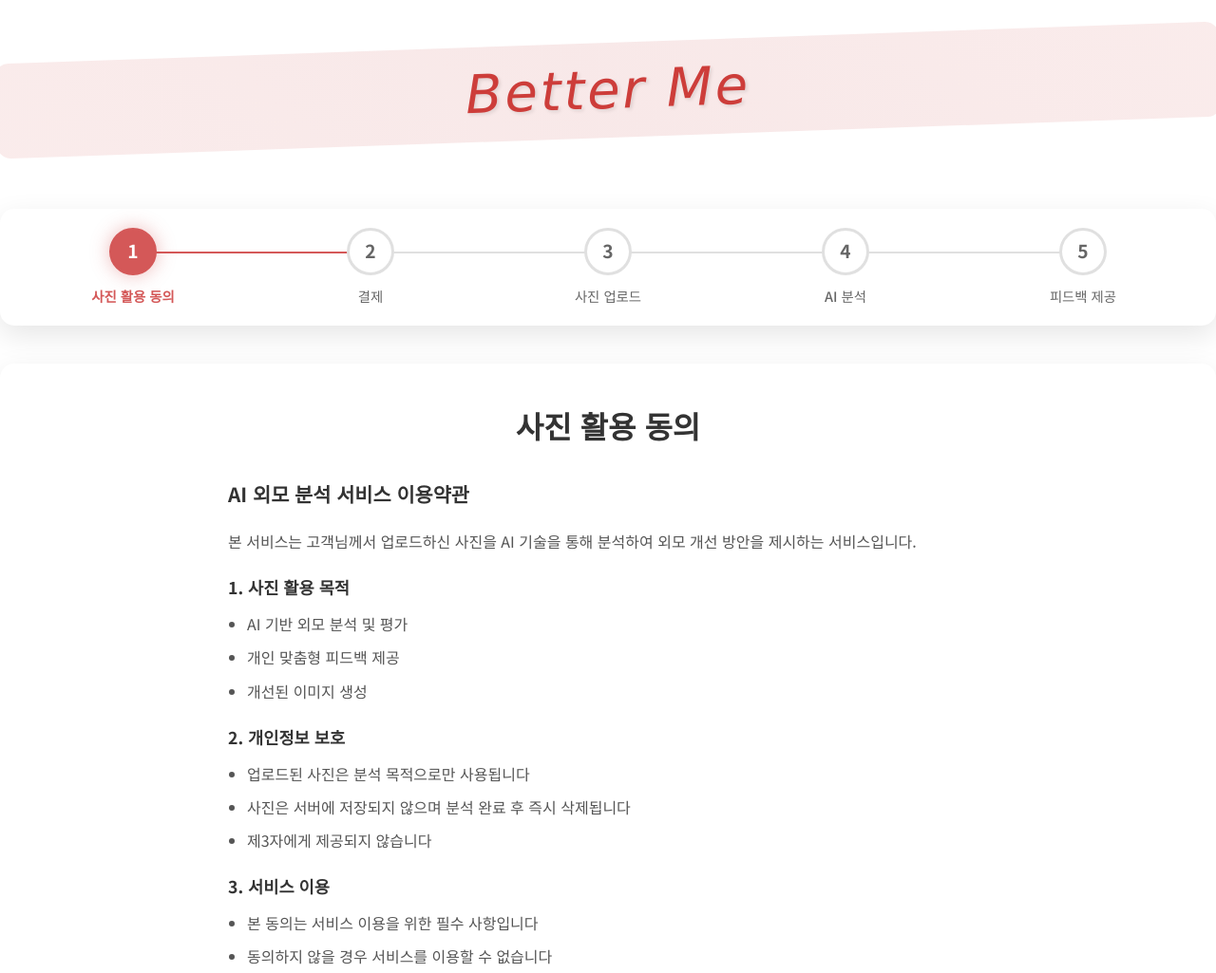
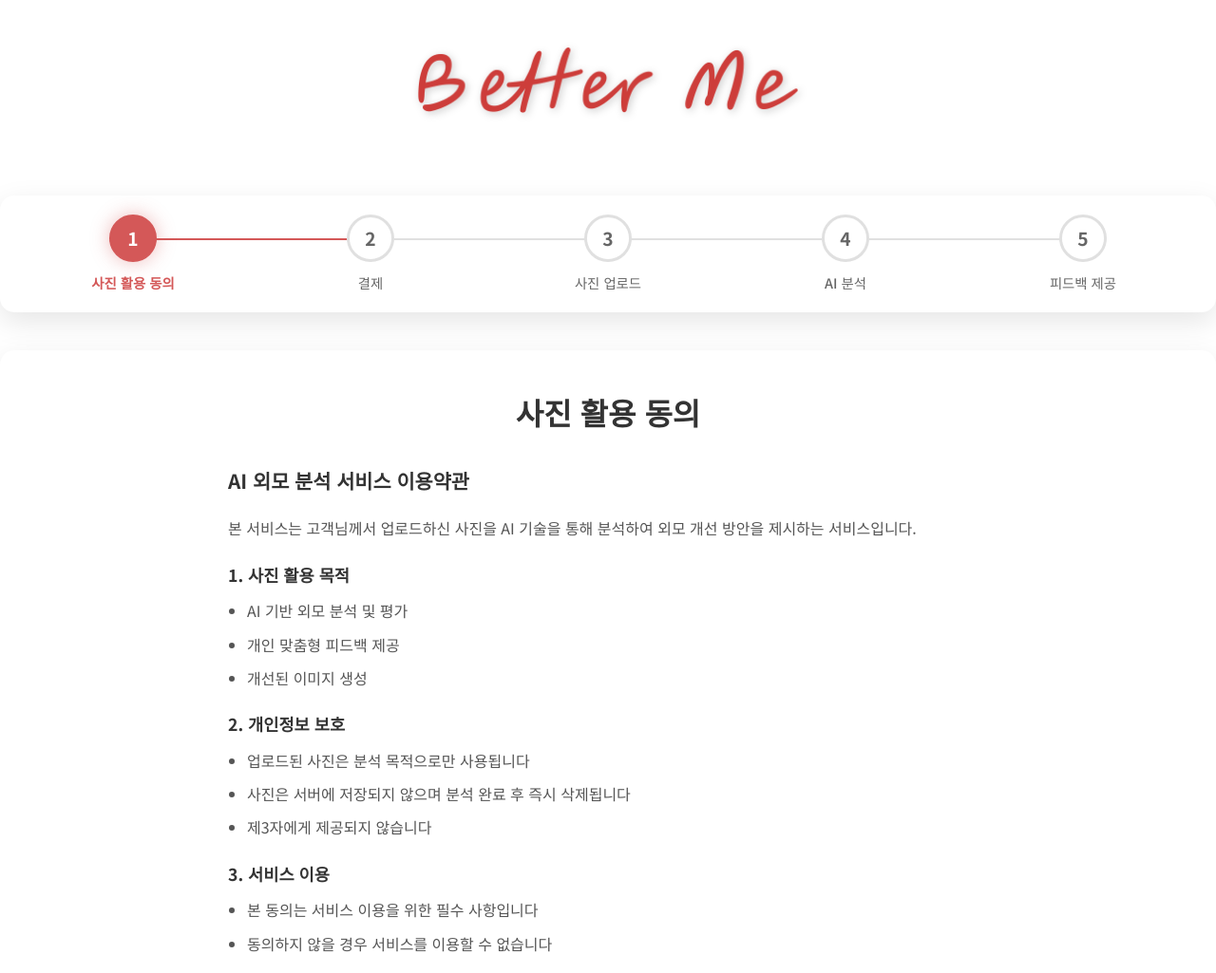
Before and after one commit to atalieyou/Better-Me, a website: page index.html in a window 1280 px wide. Shown: the top 1025 px of the page at 95% size. Drawn offline with nearby package versions, Linux system fonts and the light colour scheme.

Commit message:
feat: Add logo image and prepare for deployment
- Add better-me-logo.png (808x140 PNG image)
- Restore image logo implementation
- Ready for Render deployment with all features

```diff
--- a/index.html
+++ b/index.html
@@ -15,7 +15,7 @@
     <!-- 헤더 -->
     <header class="header">
         <div class="logo-container">
-            <h1 class="logo-text">Better Me</h1>
+            <img src="better-me-logo.png" alt="Better Me" class="main-logo">
         </div>
     </header>
 
--- a/styles.css
+++ b/styles.css
@@ -56,36 +56,18 @@
     text-align: center;
 }
 
-.logo-text {
-    font-size: 3.5rem;
-    font-weight: 400;
-    color: #CD3D3A;
-    margin: 0;
-    font-family: 'Brush Script MT', 'Lucida Handwriting', cursive, sans-serif;
-    letter-spacing: 0.05em;
-    text-shadow: 2px 2px 4px rgba(0,0,0,0.1);
-    font-style: italic;
-    transform: rotate(-2deg);
+.main-logo {
+    max-width: 400px;
+    height: auto;
+    max-height: 100px;
+    object-fit: contain;
+    filter: drop-shadow(2px 2px 4px rgba(0,0,0,0.2));
     transition: all 0.3s ease;
-    position: relative;
-}
-
-.logo-text::before {
-    content: '';
-    position: absolute;
-    top: -5px;
-    left: -5px;
-    right: -5px;
-    bottom: -5px;
-    background: linear-gradient(45deg, #CD3D3A, #B91C1C, #CD3D3A);
-    border-radius: 15px;
-    z-index: -1;
-    opacity: 0.1;
-}
-
-.logo-text:hover {
-    transform: scale(1.05) rotate(-1deg);
-    color: #B91C1C;
+}
+
+.main-logo:hover {
+    transform: scale(1.05);
+    filter: drop-shadow(3px 3px 6px rgba(0,0,0,0.3));
 }
 
 .header p {
```
Also changed, not shown: better-me-logo.png (added).
